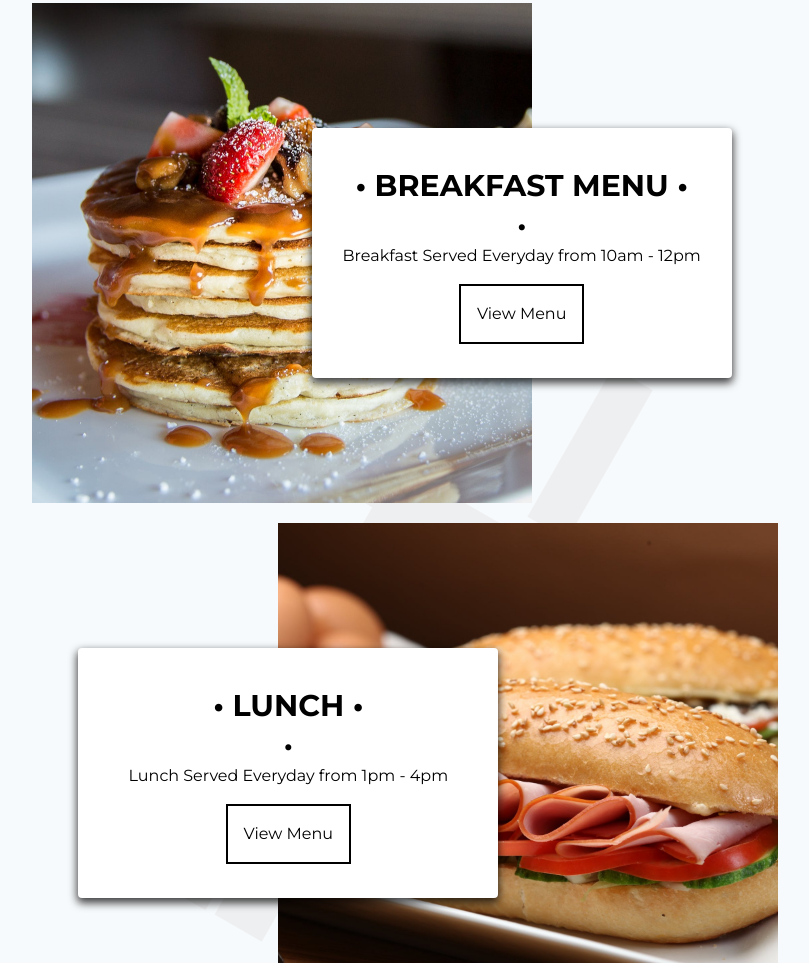
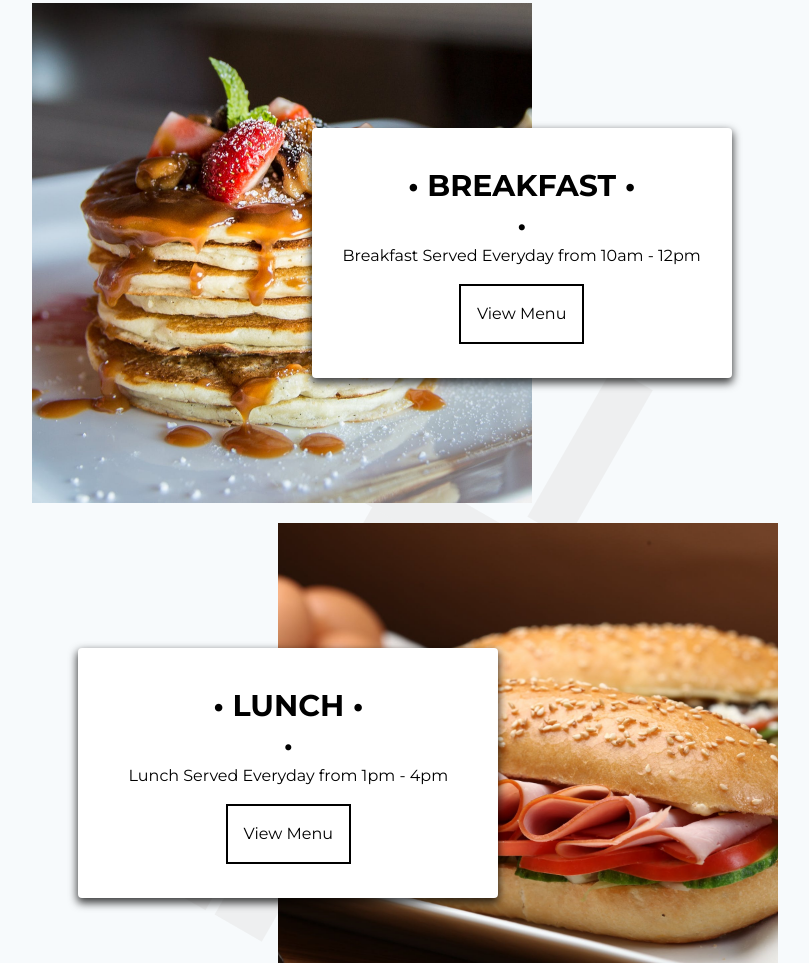
Before and after one commit to JsnSwny/restaurant-mock, a website: page index.html in a window 1280 px wide. Shown: the part 2649-3612 px from the top of the page, without its empty margins (235-1044 px from the left). Drawn offline with Linux system fonts and the light colour scheme.

Commit message:
Removed menu from breakfast menu

```diff
--- a/index.html
+++ b/index.html
@@ -78,7 +78,7 @@
             <div class="w-11/12 sm:1/2 lg:w-7/12 mx-auto md:flex md:flex-col">
                 <div class="menu-item relative flex flex-col md:flex-row text-center self-start ">
                     <div style="height: 50%; align-self: center;" class="menu-text absolute w-full md:w-3/5 z-20 flex flex-col items-center justify-center md:rounded right-0 bottom-0 md:bottom-auto">
-                        <h1 class="font-bold text-3xl">• BREAKFAST MENU •</h1>
+                        <h1 class="font-bold text-3xl">• BREAKFAST •</h1>
                         <h1 class="text-2xl font-bold">•</h1>
                         <h1>Breakfast Served Everyday from 10am - 12pm</h1>
                         <button class="border-2 border-black border-solid p-4 mt-4 hover:bg-black hover:text-white">View Menu</button>
```
